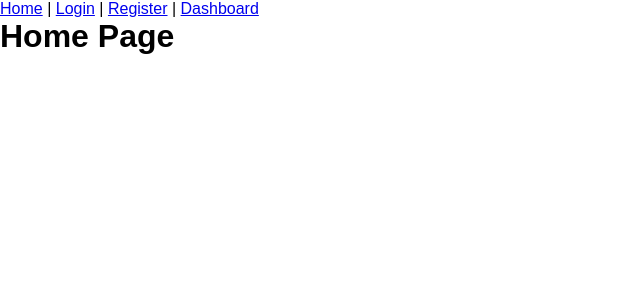
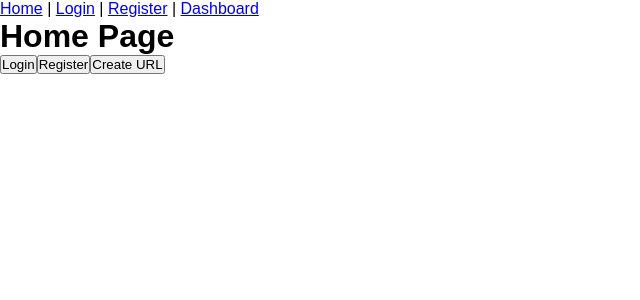
Before and after one commit to abhirajkr16/URL-Shortner, a React app in the folder frontend/: page / in a window 1280 px wide. Shown: the top 300 px of the page, without its empty margins (0-640 px from the left). Built offline with nearby package versions, Linux system fonts and the light colour scheme; the HTML template or start-up script is replaced by a standard one.

Commit message:
feat(frontend): introduce reusable components with props

```diff
--- /dev/null
+++ b/frontend/src/components/Button.jsx
@@ -0,0 +1,17 @@
+// cleaner version
+
+function Button({ text }) {
+    return (
+        <button>{text}</button>
+    );
+}
+
+export default Button;
+
+
+
+// function Button(props) {
+//     return (
+//         <button>{props.text}</button>
+//     );
+// }
--- a/frontend/src/pages/Home.jsx
+++ b/frontend/src/pages/Home.jsx
@@ -1,6 +1,16 @@
-function Home(){
-    return(
-        <h1>Home Page</h1>
+import Button from "../components/Button";
+
+function Home() {
+    return (
+        <>
+            <h1>Home Page</h1>
+
+            <Button text="Login" />
+
+            <Button text="Register" />
+
+            <Button text="Create URL" />
+        </>
     );
 }
 
```
Also changed, not shown: frontend/src/layouts/DashboardLayout.jsx (added), frontend/src/layouts/RootLayout.jsx (added), frontend/src/pages/Analytics.jsx (added).
